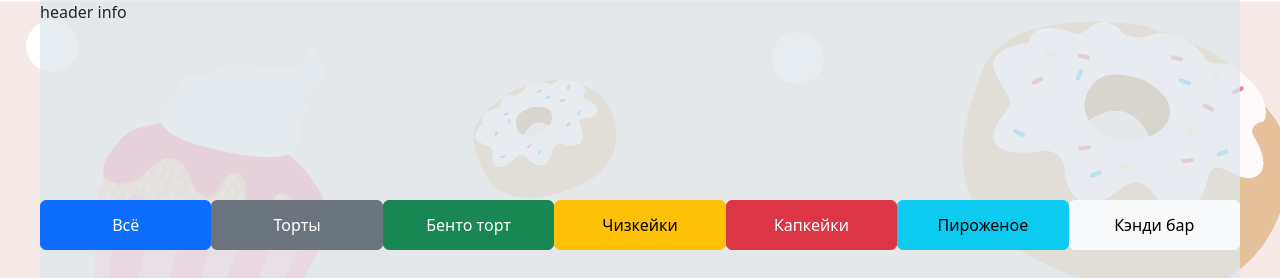
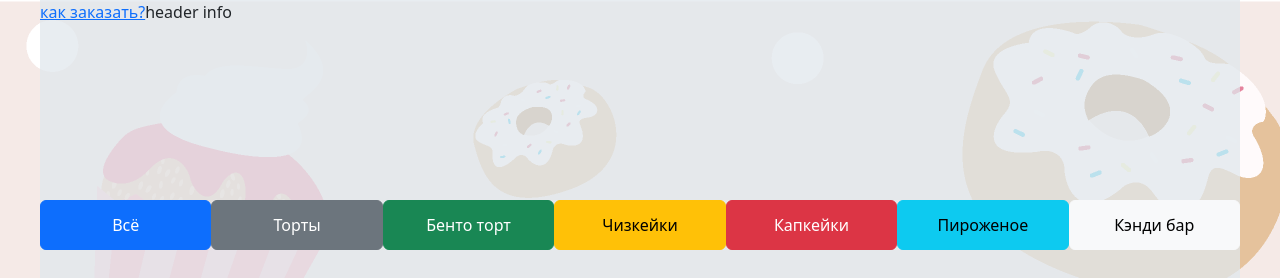
Before and after one commit to ArkadiyJS/veb-cake, a React (Create React App) app: page / in a window 1280 px wide. Shown: the top 278 px of the page. Built offline with nearby package versions, Linux system fonts and the light colour scheme.

Commit message:
base setting routes

```diff
--- a/package.json
+++ b/package.json
@@ -10,6 +10,7 @@
     "react": "^18.2.0",
     "react-bootstrap": "^2.6.0",
     "react-dom": "^18.2.0",
+    "react-router-dom": "^6.4.3",
     "react-scripts": "5.0.1",
     "web-vitals": "^2.1.4"
   },
--- a/src/App.js
+++ b/src/App.js
@@ -1,14 +1,10 @@
-
 import { useState } from 'react';
-
 import 'bootstrap/dist/css/bootstrap.min.css';
-
-
-
 import CardCake from './components/cardCake';
 import PageInfo from './components/pageInfo';
 import CategoryCake from './components/categoryCake';
 import Page404 from './components/page404';
+import { NavLink, Route,  Routes } from 'react-router-dom';
 
 
 
@@ -24,20 +20,34 @@ function App() {
   return (
     <div className="App">
 
-      <div className='Header'> header info </div>
+      <div className='Header'>
+
+        <NavLink to='/info'>как заказать?</NavLink>
+         header info
+
+      </div>
 
 
       <div className='NavBar'>
-        <CategoryCake />
+
+         <CategoryCake />
 
       </div>
 
 
       <div className='Content'>
 
-        <CardCake modalShow={modalShow} setModalShow={setModalShow} />
-        {/* <PageInfo /> */}
-        {/* <Page404/> */}
+
+        <Routes>
+
+          <Route path='/' element={<CardCake modalShow={modalShow} setModalShow={setModalShow} />}/>
+
+          <Route path='/info' element={<PageInfo />}/>
+
+          <Route path='*' element={<Page404/>}/>
+
+        </Routes>
+
 
       </div>
 
--- a/src/index.js
+++ b/src/index.js
@@ -3,11 +3,16 @@ import ReactDOM from 'react-dom/client';
 import './index.css';
 
 import App from './App';
+import { BrowserRouter } from 'react-router-dom';
 
 
 const root = ReactDOM.createRoot(document.getElementById('root'));
 root.render(
   <React.StrictMode>
-    <App />
+
+    <BrowserRouter>
+      <App />
+    </BrowserRouter>
+
   </React.StrictMode>
 );
```
Also changed, not shown: 1 other file (tests, documents, lock files or other folders).
